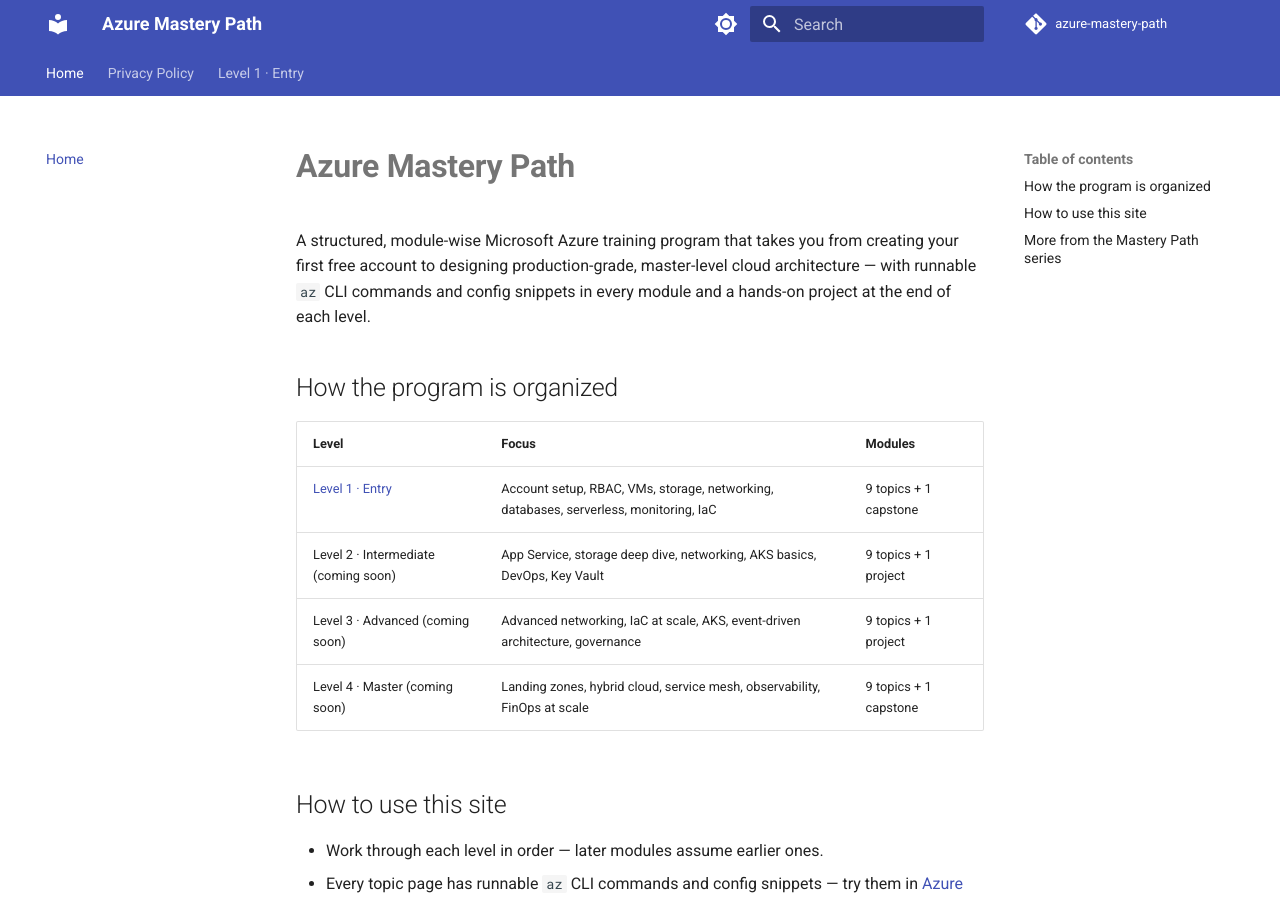
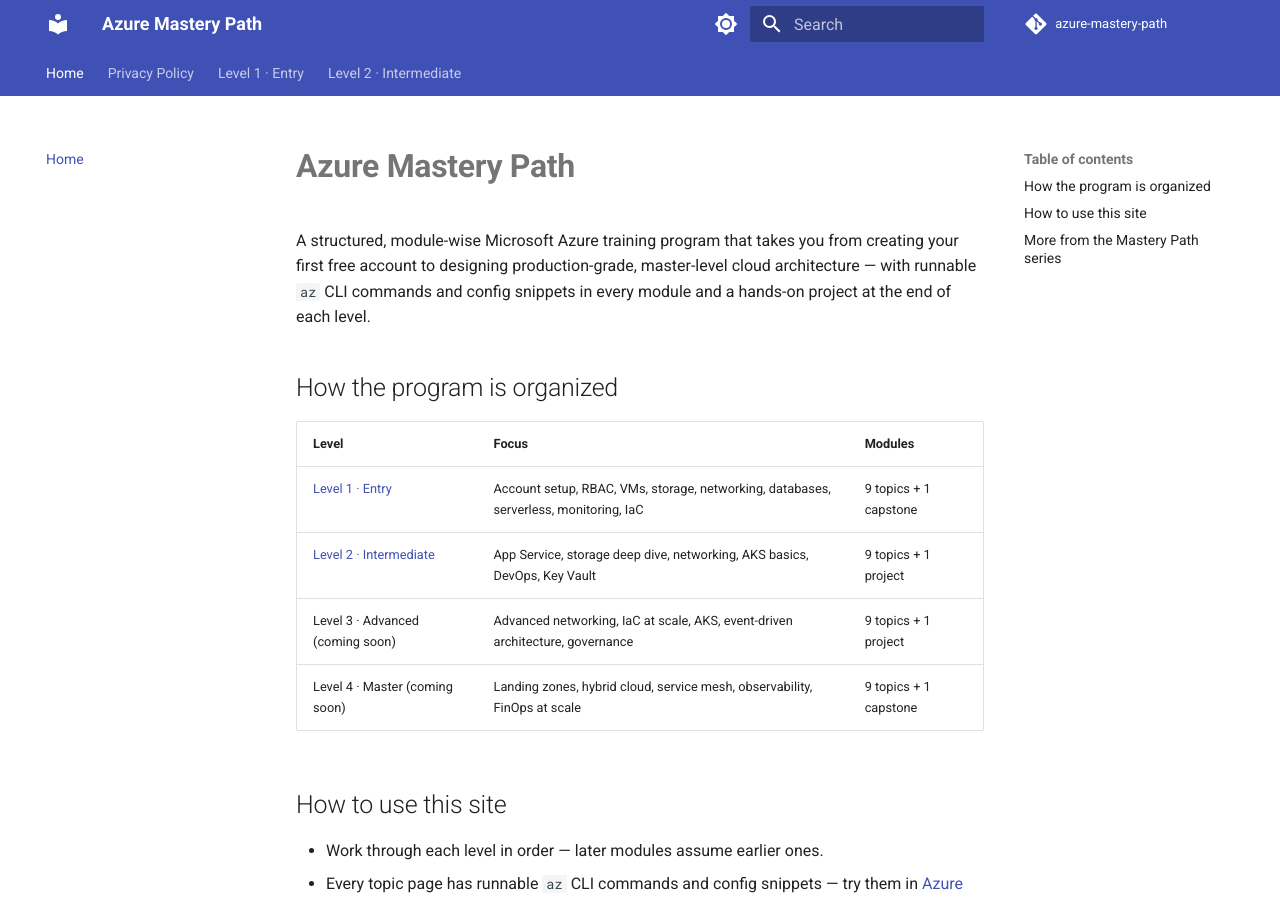
Before and after one commit to SIGILIPELLI/azure-mastery-path, an MkDocs documentation site: the page built from docs/index.md, in a window 1280 px wide and 900 px high. Built offline with MkDocs 1.6.1 and Material for MkDocs 9.7.7, drawn with Linux system fonts in a browser that asks for light colours; comment, search, counter and statistics services are not loaded; part of the change alters nothing that is shown.

Commit message:
Restore finished level(s) to nav/sitemap/homepage
Real content is now written for this level; lifting the interim
AdSense thin-content exclusion put in place while it was still stubs.

Co-Authored-By: Claude Opus 5 <noreply@anthropic.com>

```diff
--- a/docs/index.md
+++ b/docs/index.md
@@ -15,7 +15,7 @@ every module and a hands-on project at the end of each level.
 | Level | Focus | Modules |
 |-------|-------|---------|
 | [Level 1 · Entry](level-1/index.md) | Account setup, RBAC, VMs, storage, networking, databases, serverless, monitoring, IaC | 9 topics + 1 capstone |
-| Level 2 · Intermediate (coming soon) | App Service, storage deep dive, networking, AKS basics, DevOps, Key Vault | 9 topics + 1 project |
+| [Level 2 · Intermediate](level-2/index.md) | App Service, storage deep dive, networking, AKS basics, DevOps, Key Vault | 9 topics + 1 project |
 | Level 3 · Advanced (coming soon) | Advanced networking, IaC at scale, AKS, event-driven architecture, governance | 9 topics + 1 project |
 | Level 4 · Master (coming soon) | Landing zones, hybrid cloud, service mesh, observability, FinOps at scale | 9 topics + 1 capstone |
 
--- a/mkdocs.yml
+++ b/mkdocs.yml
@@ -62,8 +62,19 @@ nav:
       - "08 · Azure Monitor & Log Analytics": level-1/08-azure-monitor-log-analytics.md
       - "09 · ARM Templates / Bicep Intro": level-1/09-arm-bicep-intro.md
       - "10 · Capstone Project": level-1/10-capstone-project.md
+  - "Level 2 · Intermediate":
+      - Overview: level-2/index.md
+      - "01 · App Service & Web Apps Deep Dive": level-2/01-app-service-deep-dive.md
+      - "02 · Storage Deep Dive (Files, Queues, Tables)": level-2/02-storage-deep-dive.md
+      - "03 · Networking Deep Dive (Load Balancer, App Gateway)": level-2/03-networking-deep-dive.md
+      - "04 · Azure Kubernetes Service (AKS) Basics": level-2/04-aks-basics.md
+      - "05 · Azure DevOps & CI/CD Pipelines": level-2/05-azure-devops-cicd.md
+      - "06 · Managed Identities & Key Vault": level-2/06-managed-identities-key-vault.md
+      - "07 · Container Instances & Container Registry": level-2/07-aci-acr.md
+      - "08 · Cosmos DB Deep Dive": level-2/08-cosmos-db-deep-dive.md
+      - "09 · Azure Functions Advanced": level-2/09-azure-functions-advanced.md
+      - "10 · Project — Multi-Tier Web Application": level-2/10-project-multi-tier-app.md
 # --- auto-pruned stub levels (see AdSense low-value-content fix) ---
 exclude_docs: |
-  level-2/*.md
   level-3/*.md
   level-4/*.md
```
